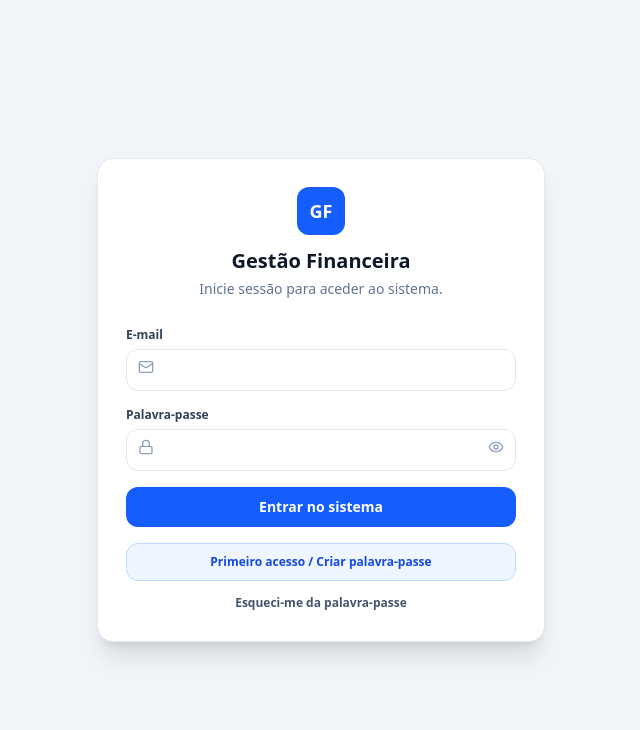
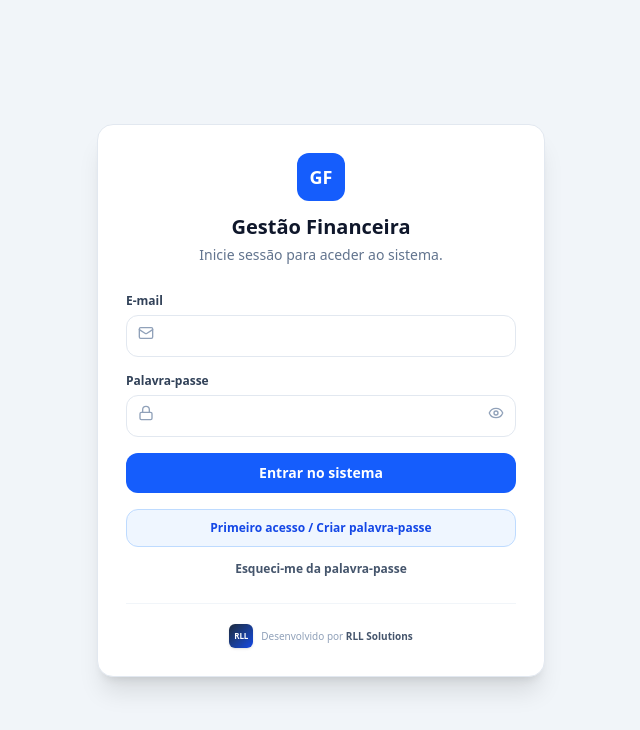
Before and after one commit to rlaurindo/eclipse-sistema-financeiro, a React (Vite) app: page / in a window 1280 px wide. Shown: the top 730 px of the page, without its empty margins (319-959 px from the left). Built offline with nearby package versions, Linux system fonts and the light colour scheme; no server answers.

Commit message:
Add RLL Solutions developer credit

```diff
--- /dev/null
+++ b/src/components/DeveloperCredit.tsx
@@ -0,0 +1,17 @@
+import React from 'react';
+
+interface DeveloperCreditProps {
+  compact?: boolean;
+  className?: string;
+}
+
+export const DeveloperCredit: React.FC<DeveloperCreditProps> = ({ compact = false, className = '' }) => (
+  <div className={`flex items-center justify-center gap-2 text-slate-400 ${className}`}>
+    <div className={`${compact ? 'h-5 w-5 text-[7px]' : 'h-6 w-6 text-[8px]'} flex shrink-0 items-center justify-center rounded-md bg-linear-to-br from-slate-800 to-blue-700 font-black tracking-tight text-white shadow-sm`}>
+      RLL
+    </div>
+    <p className={`${compact ? 'text-[9px]' : 'text-[10px]'} leading-none`}>
+      Desenvolvido por <span className="font-black text-slate-600">RLL Solutions</span>
+    </p>
+  </div>
+);
--- a/src/components/LoginGate.tsx
+++ b/src/components/LoginGate.tsx
@@ -1,6 +1,7 @@
 import React, { useEffect, useState } from 'react';
 import { Eye, EyeOff, Lock, Mail } from 'lucide-react';
 import { useAuth } from '../context/AuthContext.tsx';
+import { DeveloperCredit } from './DeveloperCredit.tsx';
 
 export const LoginGate: React.FC = () => {
   const { login, requestPasswordReset, updatePassword, isPasswordRecovery, authConfigurationError } = useAuth();
@@ -139,6 +140,9 @@ export const LoginGate: React.FC = () => {
             </div>
           )}
         </form>
+        <div className="mt-6 border-t border-slate-100 pt-5">
+          <DeveloperCredit />
+        </div>
       </section>
     </main>
   );
--- a/src/components/Sidebar.tsx
+++ b/src/components/Sidebar.tsx
@@ -21,6 +21,7 @@ import {
 } from 'lucide-react';
 import { ActiveTab, CostSheet } from '../types.ts';
 import { useAuth } from '../context/AuthContext.tsx';
+import { DeveloperCredit } from './DeveloperCredit.tsx';
 
 interface SidebarProps {
   activeTab: ActiveTab;
@@ -409,6 +410,7 @@ export const Sidebar: React.FC<SidebarProps> = ({
                 </button>
               </div>
             </div>
+            <DeveloperCredit compact className="mt-3" />
           </div>
         </div>
       </aside>
```
